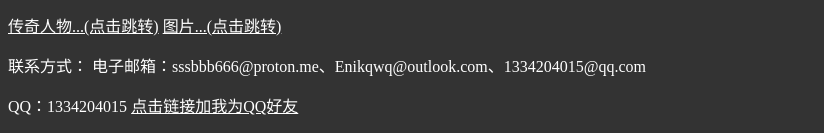
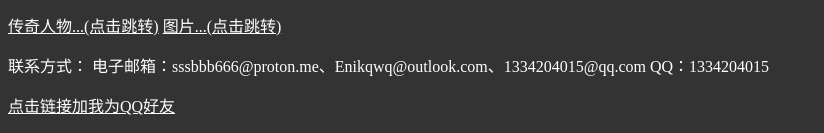
Before and after one commit to Sdbdzh/sdbdzh.github.io, a plain HTML site: page youxi.html in a window 1280 px wide. Shown: the part 981-1114 px from the top of the page, without its empty margins (0-824 px from the left). Drawn offline with Linux system fonts and the light colour scheme.

Commit message:
Update youxi.html

```diff
--- a/youxi.html
+++ b/youxi.html
@@ -49,7 +49,8 @@ var _hmt = _hmt || [];
 
 
 <p>联系方式：
-          电子邮箱：sssbbb666@proton.me、Enikqwq@outlook.com、1334204015@qq.com</p>
-        <p>QQ：1334204015 <a style="color:white;" href="https://qm.qq.com/q/lO2CrAuz7i">点击链接加我为QQ好友</a></p>
+          电子邮箱：sssbbb666@proton.me、Enikqwq@outlook.com、1334204015@qq.com
+          QQ：1334204015</p>
+          <a style="color:white;" href="https://qm.qq.com/q/lO2CrAuz7i">点击链接加我为QQ好友</a>
 </body>
 </html>
```
